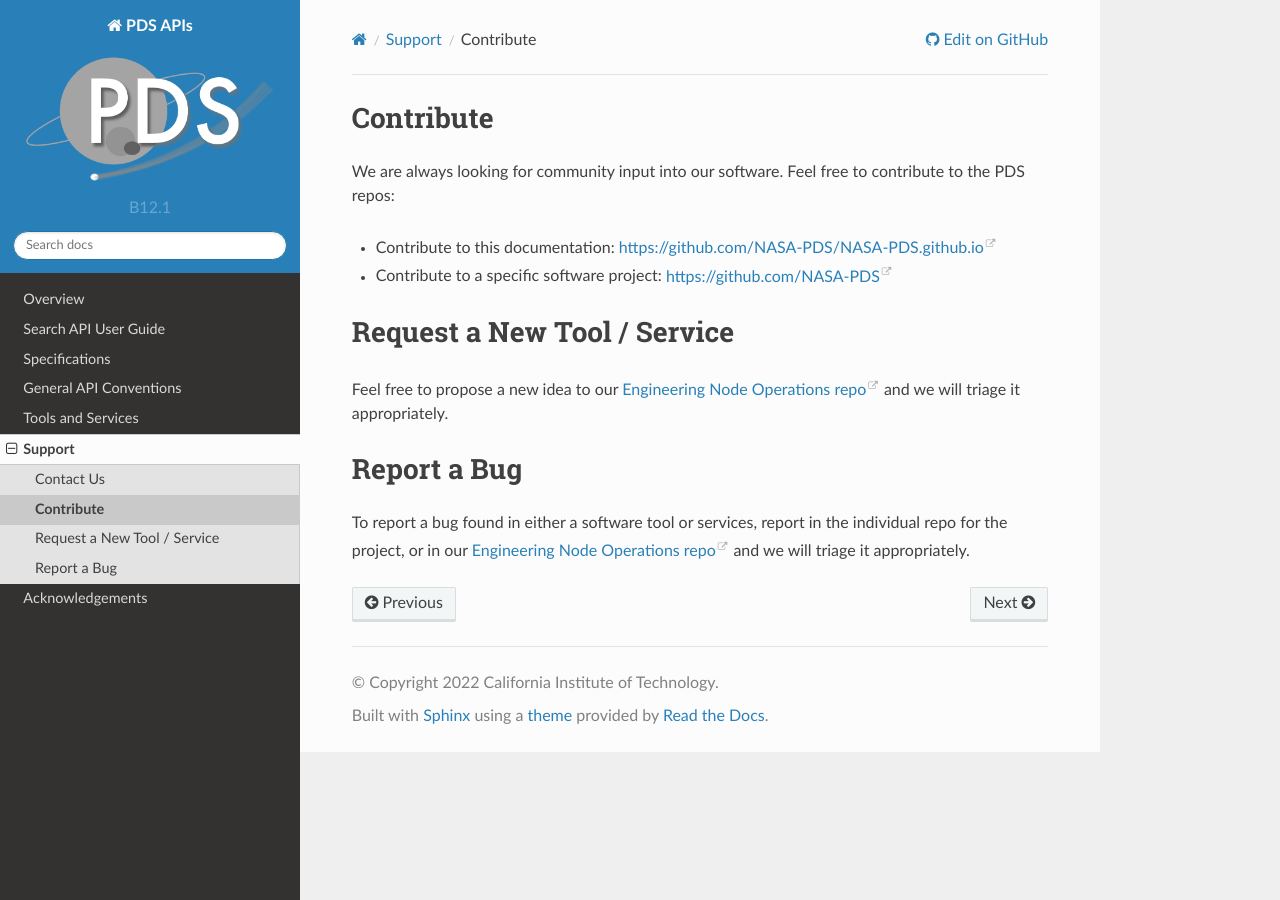
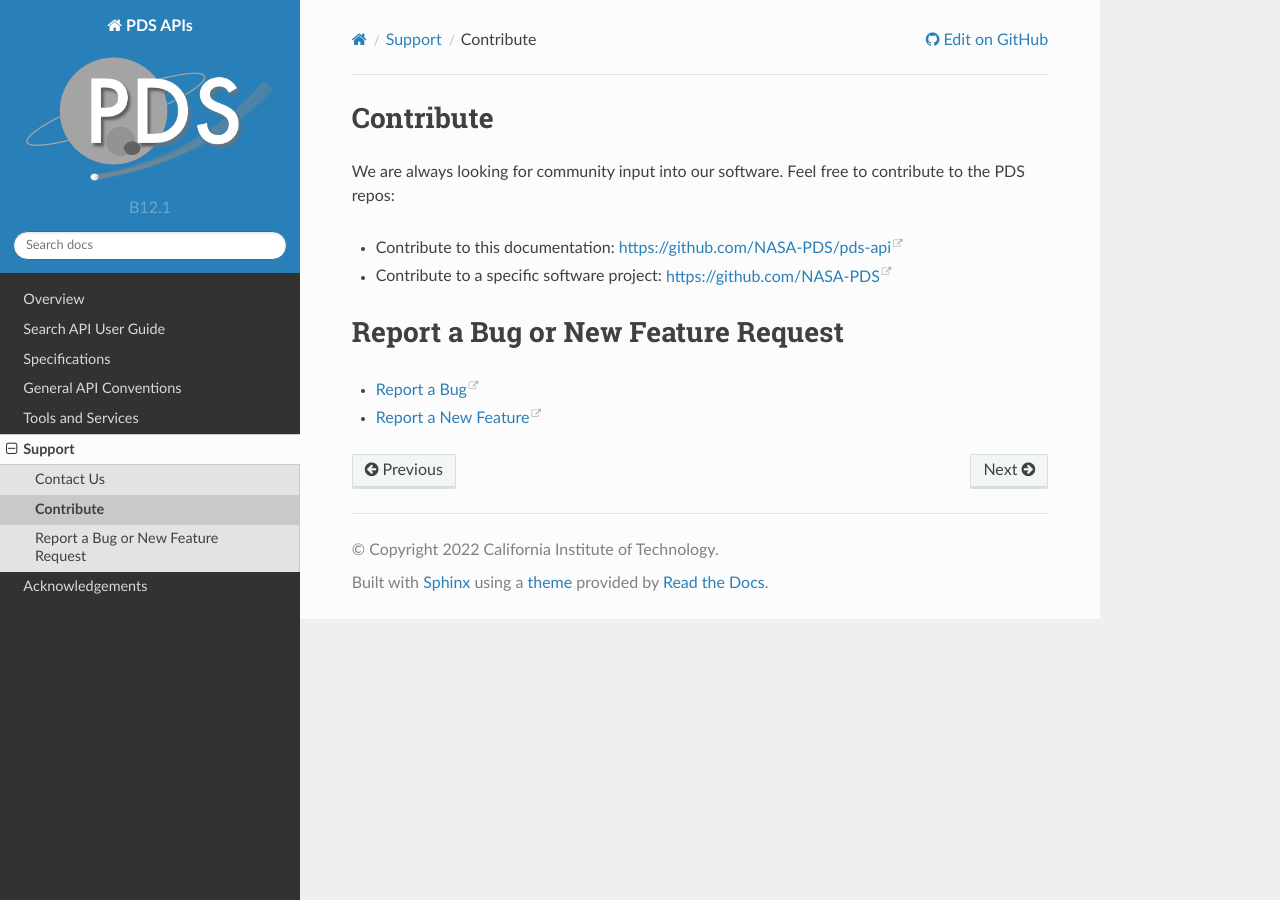
Before and after one commit to NASA-PDS/pds-api, a Sphinx documentation site: the page built from docs/source/support/contribute.rst, in a window 1280 px wide. Built offline with Sphinx 7.4.7 and the Read the Docs theme 2.0.0, drawn with Linux system fonts in a browser that asks for light colours.

Commit message:
Update contribute.rst

```diff
--- a/docs/source/support/contribute.rst
+++ b/docs/source/support/contribute.rst
@@ -3,17 +3,11 @@ Contribute
 
 We are always looking for community input into our software. Feel free to contribute to the PDS repos:
 
-• Contribute to this documentation: https://github.com/NASA-PDS/NASA-PDS.github.io
+• Contribute to this documentation: https://github.com/NASA-PDS/pds-api
 • Contribute to a specific software project: https://github.com/NASA-PDS
 
+Report a Bug or New Feature Request
+===================================
 
-Request a New Tool / Service
-============================
-
-Feel free to propose a new idea to our `Engineering Node Operations repo <https://github.com/NASA-PDS/pdsen-operations/issues>`_ and we will triage it appropriately.
-
-
-Report a Bug
-============
-
-To report a bug found in either a software tool or services, report in the individual repo for the project, or in our `Engineering Node Operations repo <https://github.com/NASA-PDS/pdsen-operations/issues>`_ and we will triage it appropriately.
+* `Report a Bug <https://github.com/NASA-PDS/pds-api/issues/new?template=bug_report.md>`_
+* `Report a New Feature <https://github.com/NASA-PDS/pds-api/issues/new?template=feature_request.md>`_
```
